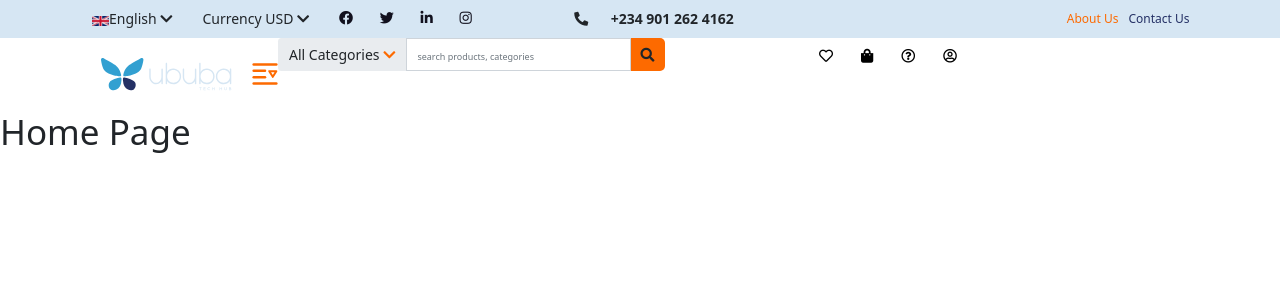
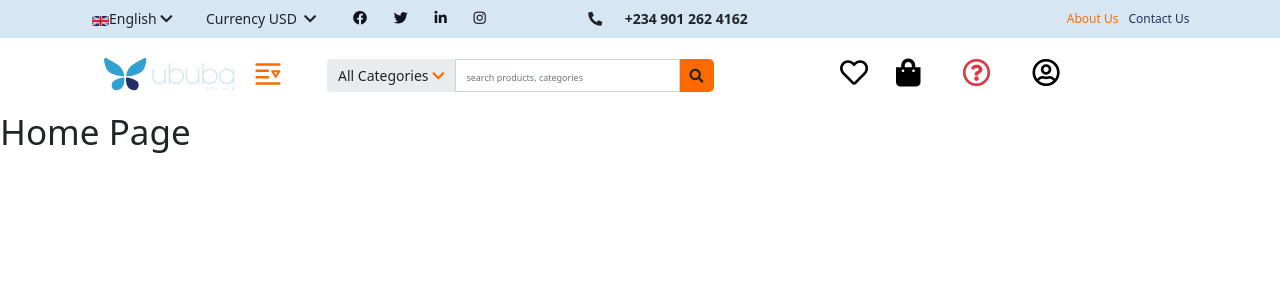
Before and after one commit to skaidev/test-ecommerce, a React (Create React App) app: page / in a window 1280 px wide. Shown: the top 300 px of the page. Built offline with nearby package versions, Linux system fonts and the light colour scheme.

Commit message:
made some changes im still working on the hero section

```diff
--- a/src/components/HeaderComp.jsx
+++ b/src/components/HeaderComp.jsx
@@ -12,12 +12,12 @@ const HeaderComp = () => {
               <a href="/" className="d-flex align-items-center me-2">
                 <li className="btn">
                   <img src="images/download 1.svg" alt="" />
-                  English<i className="fas fa-chevron-down ms-1"></i>
+                  English<i className="fas fa-chevron-down mx-1"></i>
                 </li>
               </a>
               <a href="/" className="d-flex align-items-center">
                 <li className="btn">
-                  Currency USD<i className="fas ms-1 fa-chevron-down"></i>
+                  Currency USD<i className="fas mx-2 fa-chevron-down"></i>
                 </li>
               </a>
             </div>
@@ -52,11 +52,11 @@ const HeaderComp = () => {
       </div>
       <div className="bottom-nav">
         <div className="container d-flex">
-          <div className="img">
+          <div className="mx-1">
             <img src="images/Ububa logo for ui-02 1 (1).svg" alt="" />
             <img src="images/Group (1).svg" alt="" />
           </div>
-          <div className="col-auto input">
+          <div className="col-auto input mx-5 mt-4">
             <label className="visually-hidden" for="InputGroup">
               search products, categories
             </label>
@@ -75,20 +75,21 @@ const HeaderComp = () => {
             </div>
           </div>
 
-          <div className="nav-content">
-            <ul className="nav-item d-flex">
+          <div className="nav-content mx-5 mt-3">
+            <ul className="nav-item d-flex ">
               <a href="/" className="nav-link">
-                <i className="far fa-heart"></i>
+                <i className="far fa-heart fs-29"></i>
               </a>
               <a href="/" className="nav-link">
-                <i className="fas fa-shopping-bag"></i>
+                <i className="fas fa-shopping-bag fs-29"></i>
               </a>
-              <a href="/" className="nav-link check">
-                <i className="far fa-question-circle question"></i>
+
+              <a href="/" className="nav-link text-danger mx-3 ">
+                <i className="far fa-question-circle question fs-29"></i>
               </a>
-              <a href="/" className="nav-link">
+              <a href="/" className="nav-link ">
                 {" "}
-                <i className="far fa-user-circle profile"></i>
+                <i className="far fa-user-circle profile fs-29"></i>
               </a>
             </ul>
           </div>
@@ -140,7 +141,7 @@ const Header = styled.header`
   // the top nav end
   // starting of the bottom nav
   .bottom-nav {
-    justify-content: space-around;
+    justify-content: space-between;
     .input {
       margin-right: 8rem;
 
@@ -158,7 +159,7 @@ const Header = styled.header`
           }
         }
         .second {
-          border: none;
+          border: 3px;
 
           border-radius: 5px;
           button,
@@ -171,12 +172,6 @@ const Header = styled.header`
     .nav-content {
       .nav-link {
         color: black;
-        font-size: 14px !important;
-        font-weight: bold !important;
-
-        .check {
-          color: red !important;
-        }
       }
     }
   }
```
Also changed, not shown: src/components/HeroComp.jsx (added, +7 -0 lines).
